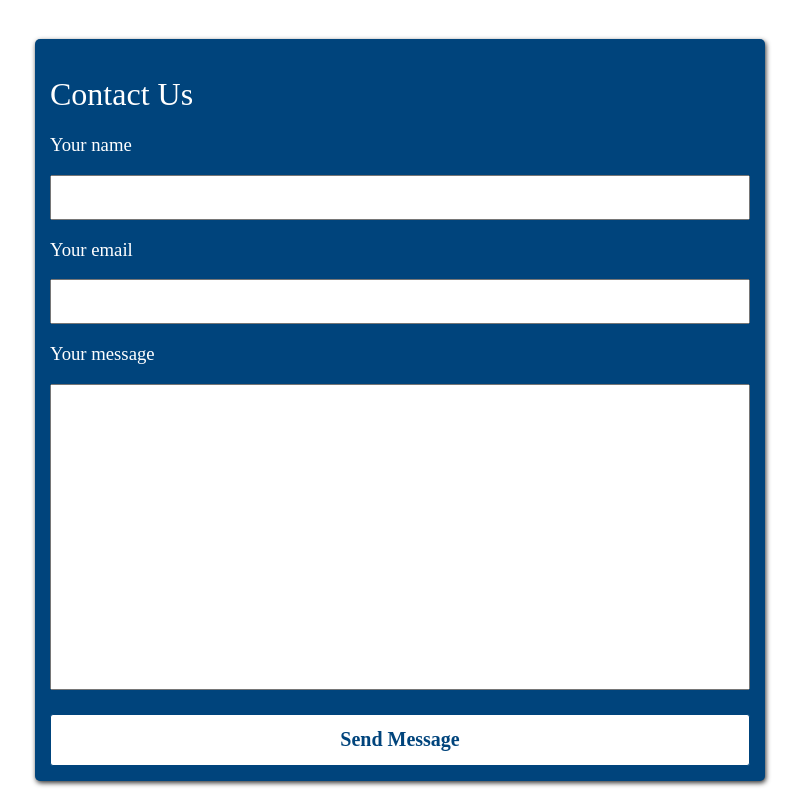
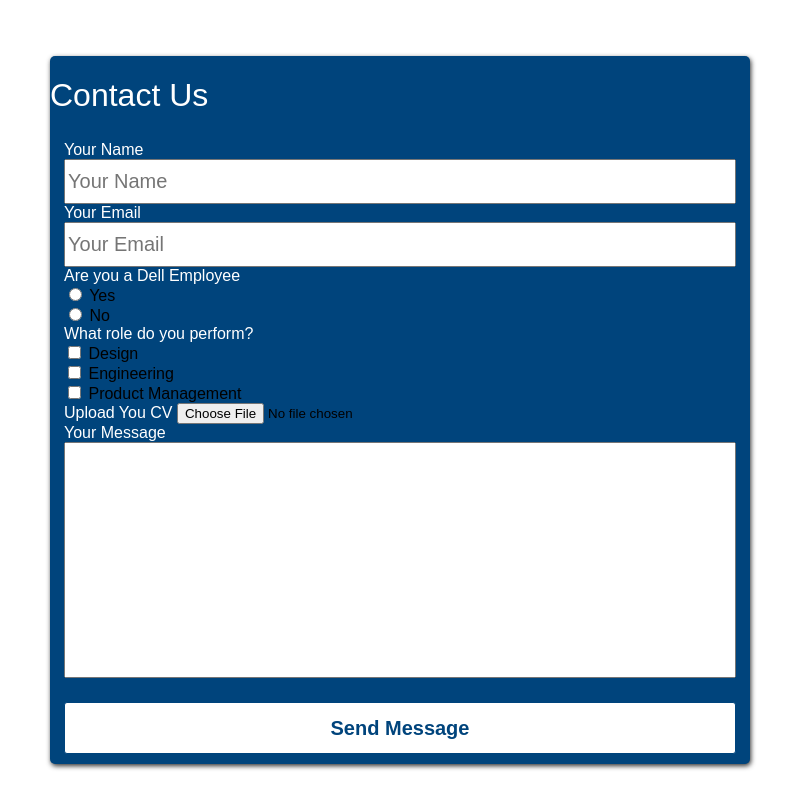
Before and after one commit to astergabeDev/dell-intern-project-1, a plain HTML site: page index.html in a window 1280 px wide. Shown: the part 1840-2640 px from the top of the page, without its empty margins (240-1041 px from the left). Drawn offline with nearby package versions, Linux system fonts and the light colour scheme.

Commit message:
few changes

```diff
--- a/index.html
+++ b/index.html
@@ -71,21 +71,53 @@
                 <div class="h1-container">
                     <h1>Contact Us</h1>
                 </div>
+                <fieldset>
                     <div>
-                    <h3 class="contact-label">Your name</h3>
-                    <input class="name input" type="text" />
+                        <label for="name" id="name" name="user_name" class="contact-label">Your Name</label>
+                        <input class="name input" type="text" id="name" name="user_name" placeholder="Your Name" />
                     </div>
                     <div>
-                    <h3 class="contact-label">Your email</h3>
-                    <input class="name input" type="text" />
+                        <label for="email" id="email" name="user_email" class="contact-label">Your Email</label>
+                        <input class="email input" type="email" id="email" name="user_email" placeholder="Your Email" />
                     </div>
                     <div>
-                    <h3 class="contact-label">Your message</h3>
+                        <label for="ratio" id="ratio" name="user_ratio" class="contact-label">Are you a Dell
+                            Employee</label>
+                        <div class="ratio-block">
+                            <input type="radio" id="yes" name="yes" value="yes">
+                            <label for="yes">Yes</label><br>
+                            <input type="radio" id="no" name="no" value="no">
+                            <label for="no">No</label><br>
+                        </div>
+                    </div>
+                    <div>
+                        <form>
+                            <label for="ratio" id="ratio" name="user_ratio" class="contact-label">What role do you
+                                perform?</label>
+                            <div>
+                                <input type="checkbox" id="vehicle1" name="vehicle1" value="Bike">
+                                <label for="vehicle1"> Design</label><br>
+                                <input type="checkbox" id="vehicle2" name="vehicle2" value="Car">
+                                <label for="vehicle2"> Engineering</label><br>
+                                <input type="checkbox" id="vehicle3" name="vehicle3" value="Boat">
+                                <label for="vehicle3"> Product Management</label>
+                            </div>
+                        </form>
+                    </div>
+                    <div>
+                        <form>
+                            <label class="contact-label" for="myfile">Upload You CV</label>
+                            <input type="file" accept="application/pdf" id="myfile" name="myfile">
+                        </form>
+                    </div>
+                    <div>
+                        <label for="message" id="message" name="user_name" class="contact-label">Your Message</label>
                         <textarea class="message input" cols="30" rows="10"></textarea>
                     </div>
                     <div class="send-btn">
-                    <a href="#">Send Message</a>
+                        <input type="submit" value="Send Message"/>
                     </div>
+                </fieldset>
             </form>
 
         </div>
--- a/scss/style.scss
+++ b/scss/style.scss
@@ -4,6 +4,7 @@ body {
   padding: 0px;
   box-sizing: border-box;
   max-width: 100%;
+  font-family: Arial, Helvetica, sans-serif;
 }
 :root {
   --grey: grey;
@@ -13,7 +14,7 @@ body {
 .website-container {
   display: grid;
   grid-template-columns: 1fr;
-  grid-template-rows: 50px 900px 800px 1000px 50px;
+  grid-template-rows: 3.125rem 56.25rem 50rem 62.5rem 3.125rem;
   justify-content: center;
 }
 header {
@@ -166,8 +167,10 @@ header {
     width: 100%;
     background-color: var(--darkblue);
     box-shadow: 1px 2px 5px #333;
-    padding: 15px;
     border-radius: 5px;
+    fieldset {
+      border: none;
+    }
     .h1-container {
       margin-bottom: 20px;
       width: 100%;
@@ -180,13 +183,13 @@ header {
       border: vertical;
       font-size: 20px;
       width: 100%;
+      min-height: 45px;
       height: 100%;
       box-sizing: border-box;
     }
     .message {
       resize: none;
-      min-height: 150px;
-      line-height: 150%;
+      min-height: 100px;
       font-family: sans-serif;
     }
     .name {
@@ -206,7 +209,9 @@ header {
       text-align: center;
       background-color: #fff;
       border: 1px solid var(--darkblue);
-      a {
+      input {
+        background: none;
+        border: none;
         color: var(--darkblue);
         font-size: 20px;
         font-weight: 600;
@@ -270,11 +275,6 @@ header {
     }
   }
 }
-@media (max-width: 450px) {
-  .website-container {
-    grid-template-rows: 50px 700px 500px 900px 50px;
-  }
-}
 @media (max-width: 556px) {
   .banner-container {
     margin: 15px;
@@ -286,7 +286,6 @@ header {
       max-width: 400px;
     }
     margin: 15px;
-    text-align: center;
     .h1-container {
       justify-self: center;
     }
@@ -296,3 +295,8 @@ header {
     text-align: center;
   }
 }
+@media (max-width: 450px) {
+  .website-container {
+    grid-template-rows: 50px 700px 500px 900px 50px;
+  }
+}
```
Also changed, not shown: css/style.css, 2 other files. Lines whose indentation alone changed are shown as unchanged.
